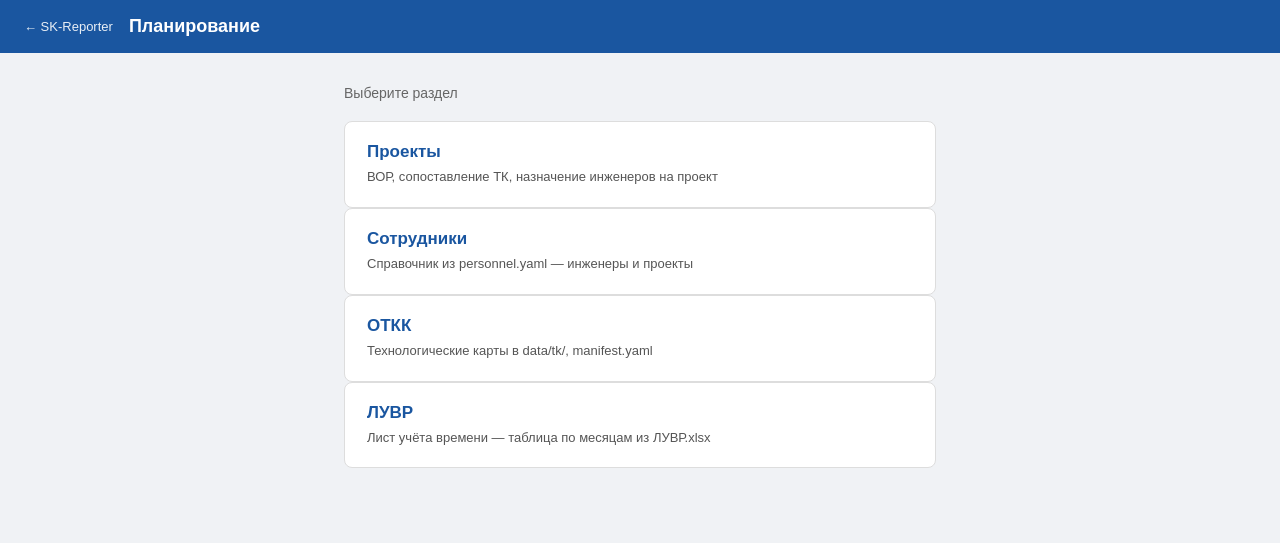
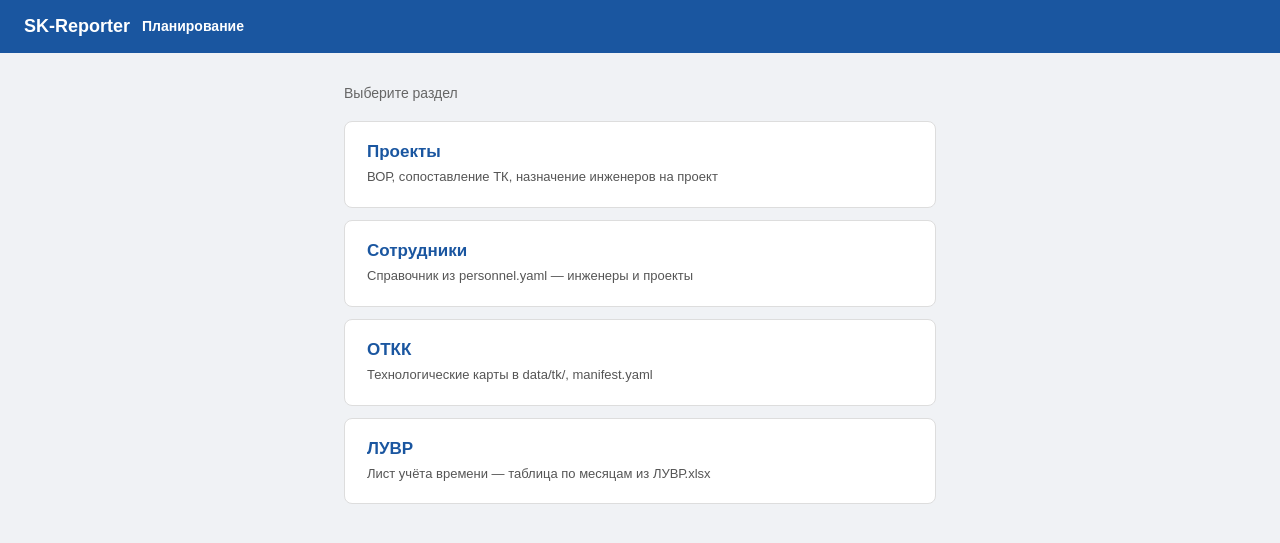
Before and after one commit to maksspiridonov235-spec/sk-reporter, a FastAPI app: page /planning in a window 1280 px wide. Shown: the top 543 px of the page. Run offline with FastAPI, Linux system fonts and the light colour scheme; parts of the project's set-up code (start-up, migrations or seed data) failed here and were passed over.

Commit message:
feat: хлебные крошки в шапке и отступы между карточками
Общий _header.html: SK-Reporter и путь после заголовка; gap между home-card на хабах.

Co-authored-by: Cursor <cursoragent@cursor.com>

```diff
--- a/webapp/main.py
+++ b/webapp/main.py
@@ -148,12 +148,15 @@ def find_reports_for_company(company_name: str, keywords: list[str]):
     return found
 
 
-def _page_context(request: Request) -> dict:
-    return {
+def _page_context(request: Request, breadcrumbs: list[dict] | None = None, **extra) -> dict:
+    ctx = {
         "request": request,
         "agent_enabled": AGENT_ENABLED,
         "git_head": _git_head,
+        "breadcrumbs": breadcrumbs or [],
     }
+    ctx.update(extra)
+    return ctx
 
 
 @app.get("/health")
@@ -205,19 +208,34 @@ async def home(request: Request):
 @app.get("/reporting", response_class=HTMLResponse)
 async def reporting_page(request: Request):
     print(f"[REQ] GET /reporting pid={os.getpid()} -> reporting.html")
-    return templates.TemplateResponse("reporting.html", _page_context(request))
+    return templates.TemplateResponse(
+        "reporting.html",
+        _page_context(request, breadcrumbs=[{"label": "Отчётность"}]),
+    )
 
 
 @app.get("/daily", response_class=HTMLResponse)
 async def daily_reports(request: Request):
     print(f"[REQ] GET /daily pid={os.getpid()} -> daily.html")
-    return templates.TemplateResponse("daily.html", _page_context(request))
+    return templates.TemplateResponse(
+        "daily.html",
+        _page_context(
+            request,
+            breadcrumbs=[
+                {"label": "Отчётность", "href": "/reporting"},
+                {"label": "Ежедневные отчёты"},
+            ],
+        ),
+    )
 
 
 @app.get("/planning", response_class=HTMLResponse)
 async def planning_page(request: Request):
     print(f"[REQ] GET /planning pid={os.getpid()} -> planning.html")
-    return templates.TemplateResponse("planning.html", _page_context(request))
+    return templates.TemplateResponse(
+        "planning.html",
+        _page_context(request, breadcrumbs=[{"label": "Планирование"}]),
+    )
 
 
 @app.get("/planning/{section}", response_class=HTMLResponse)
@@ -226,8 +244,15 @@ async def planning_section_page(request: Request, section: str):
     if not title:
         raise HTTPException(status_code=404, detail="Неизвестный раздел планирования")
     print(f"[REQ] GET /planning/{section} pid={os.getpid()} -> planning_section.html")
-    ctx = _page_context(request)
-    ctx.update({"section": section, "section_title": title})
+    ctx = _page_context(
+        request,
+        breadcrumbs=[
+            {"label": "Планирование", "href": "/planning"},
+            {"label": title},
+        ],
+        section=section,
+        section_title=title,
+    )
     return templates.TemplateResponse("planning_section.html", ctx)
 
 
@@ -261,7 +286,16 @@ async def planning_set_project_engineers(project_id: str, body: ProjectEngineers
 @app.get("/luvr", response_class=HTMLResponse)
 async def luvr_page(request: Request):
     print(f"[REQ] GET /luvr pid={os.getpid()} -> luvr.html")
-    return templates.TemplateResponse("luvr.html", _page_context(request))
+    return templates.TemplateResponse(
+        "luvr.html",
+        _page_context(
+            request,
+            breadcrumbs=[
+                {"label": "Планирование", "href": "/planning"},
+                {"label": "ЛУВР"},
+            ],
+        ),
+    )
 
 
 @app.get("/api/luvr")
@@ -274,13 +308,26 @@ async def luvr_api():
 @app.get("/engineer-hub", response_class=HTMLResponse)
 async def engineer_hub_page(request: Request):
     print(f"[REQ] GET /engineer-hub pid={os.getpid()} -> engineer_hub.html")
-    return templates.TemplateResponse("engineer_hub.html", _page_context(request))
+    return templates.TemplateResponse(
+        "engineer_hub.html",
+        _page_context(request, breadcrumbs=[{"label": "Инженер ФИО"}]),
+    )
 
 
 @app.get("/engineer", response_class=HTMLResponse)
 async def engineer_page(request: Request):
     print(f"[REQ] GET /engineer pid={os.getpid()} -> engineer.html")
-    return templates.TemplateResponse("engineer.html", _page_context(request))
+    return templates.TemplateResponse(
+        "engineer.html",
+        _page_context(
+            request,
+            breadcrumbs=[
+                {"label": "Инженер ФИО", "href": "/engineer-hub"},
+                {"label": "Отчёт инженера"},
+            ],
+            header_meta_id="profileName",
+        ),
+    )
 
 
 class EngineerEntry(BaseModel):
--- a/webapp/static/app.css
+++ b/webapp/static/app.css
@@ -2,9 +2,30 @@
 body { font-family: Arial, sans-serif; background: #f0f2f5; color: #222; }
 header {
   background: #1a56a0; color: #fff; padding: 16px 24px;
-  display: flex; align-items: center; gap: 16px;
+  display: flex; align-items: center; gap: 12px;
 }
-header .title { font-size: 18px; font-weight: bold; }
+.header-brand {
+  color: #fff; text-decoration: none; font-size: 18px; font-weight: bold;
+  flex-shrink: 0;
+}
+.header-brand:hover { text-decoration: underline; }
+.breadcrumbs { flex: 1; min-width: 0; }
+.breadcrumb-list {
+  list-style: none; display: flex; flex-wrap: wrap; align-items: center;
+  gap: 6px 10px; font-size: 14px; line-height: 1.3;
+}
+.breadcrumb-list li { display: flex; align-items: center; }
+.breadcrumb-list li + li::before {
+  content: "›"; margin-right: 10px; opacity: .55; font-size: 16px; line-height: 1;
+}
+.breadcrumb-list a {
+  color: rgba(255,255,255,.82); text-decoration: none;
+}
+.breadcrumb-list a:hover { color: #fff; text-decoration: underline; }
+.breadcrumb-list li:last-child span {
+  color: #fff; font-weight: 600;
+}
+header .header-meta { margin-left: auto; font-size: 13px; opacity: .85; flex-shrink: 0; }
 .layout { display: flex; gap: 0; height: calc(100vh - 54px); }
 
 /* Левая панель: контент 318px (эталон); прокрутка сбоку на .sidebar-track */
@@ -624,17 +645,19 @@ input[type="date"].field-control::-webkit-calendar-picker-indicator {
 }
 
 /* Главная страница */
-.header-back {
-  color: #fff; text-decoration: none; font-size: 20px; line-height: 1;
-  opacity: .85; padding: 2px 4px; border-radius: 4px;
-}
-.header-back:hover { opacity: 1; background: rgba(255,255,255,.12); }
 .home-body { min-height: 100vh; }
 .home-main {
   max-width: 640px; margin: 0 auto; padding: 32px 24px 48px;
 }
 .home-lead { font-size: 14px; color: #666; margin-bottom: 20px; }
-.home-nav { list-style: none; }
+.home-nav {
+  list-style: none;
+  margin: 0;
+  padding: 0;
+  display: flex;
+  flex-direction: column;
+  gap: 12px;
+}
 .home-card {
   display: block; background: #fff; border: 1px solid #ddd; border-radius: 8px;
   padding: 20px 22px; text-decoration: none; color: inherit;
@@ -650,11 +673,6 @@ input[type="date"].field-control::-webkit-calendar-picker-indicator {
 .home-card-desc { display: block; font-size: 13px; color: #555; line-height: 1.45; }
 
 /* Отчёт инженера */
-.header-link {
-  color: #fff; text-decoration: none; font-size: 13px; opacity: .9;
-}
-.header-link:hover { opacity: 1; text-decoration: underline; }
-.header-meta { margin-left: auto; font-size: 13px; opacity: .85; }
 .engineer-layout { height: calc(100vh - 54px); }
 .engineer-main {
   flex: 1; min-width: 0; display: flex; flex-direction: column;
--- /dev/null
+++ b/webapp/templates/_header.html
@@ -0,0 +1,21 @@
+<header>
+  <a href="/" class="header-brand">SK-Reporter</a>
+  {% if breadcrumbs %}
+  <nav class="breadcrumbs" aria-label="Навигация">
+    <ol class="breadcrumb-list">
+      {% for crumb in breadcrumbs %}
+      <li>
+        {% if crumb.href %}
+        <a href="{{ crumb.href }}">{{ crumb.label }}</a>
+        {% else %}
+        <span aria-current="page">{{ crumb.label }}</span>
+        {% endif %}
+      </li>
+      {% endfor %}
+    </ol>
+  </nav>
+  {% endif %}
+  {% if header_meta_id %}
+  <span id="{{ header_meta_id }}" class="header-meta"></span>
+  {% endif %}
+</header>
--- a/webapp/templates/daily.html
+++ b/webapp/templates/daily.html
@@ -8,10 +8,7 @@
   <link rel="stylesheet" href="/static/app.css?v={{ git_head }}"/>
 </head>
 <body>
-<header>
-  <a href="/reporting" class="header-back" title="К отчётности">←</a>
-  <span class="title">Ежедневные отчеты СК</span>
-</header>
+{% include "_header.html" %}
 
 <div class="layout">
 
--- a/webapp/templates/engineer.html
+++ b/webapp/templates/engineer.html
@@ -8,11 +8,7 @@
   <link rel="stylesheet" href="/static/app.css?v={{ git_head }}"/>
 </head>
 <body>
-<header>
-  <a class="header-link" href="/engineer-hub">← Инженер ФИО</a>
-  <span class="title">Отчёт инженера</span>
-  <span id="profileName" class="header-meta"></span>
-</header>
+{% include "_header.html" %}
 
 <div class="layout engineer-layout">
   <aside class="sidebar-shell">
--- a/webapp/templates/engineer_hub.html
+++ b/webapp/templates/engineer_hub.html
@@ -8,10 +8,7 @@
   <link rel="stylesheet" href="/static/app.css?v={{ git_head }}"/>
 </head>
 <body class="home-body">
-<header>
-  <a class="header-link" href="/">← SK-Reporter</a>
-  <span class="title">Инженер ФИО</span>
-</header>
+{% include "_header.html" %}
 
 <main class="home-main">
   <p class="home-lead">Работа с инженерами: профили, bat-файлы, отчёты по ВОР</p>
--- a/webapp/templates/home.html
+++ b/webapp/templates/home.html
@@ -8,9 +8,7 @@
   <link rel="stylesheet" href="/static/app.css?v={{ git_head }}"/>
 </head>
 <body class="home-body">
-<header>
-  <span class="title">SK-Reporter</span>
-</header>
+{% include "_header.html" %}
 
 <main class="home-main">
   <p class="home-lead">Выберите раздел</p>
--- a/webapp/templates/luvr.html
+++ b/webapp/templates/luvr.html
@@ -8,10 +8,7 @@
   <link rel="stylesheet" href="/static/app.css?v={{ git_head }}"/>
 </head>
 <body>
-<header>
-  <a class="header-link" href="/planning">← Планирование</a>
-  <span class="title">ЛУВР</span>
-</header>
+{% include "_header.html" %}
 
 <div class="planning-shell">
   <p class="planning-hint">Лист учёта времени — <code>data/luvr/ЛУВР.xlsx</code>, таблица по месяцам.</p>
--- a/webapp/templates/planning.html
+++ b/webapp/templates/planning.html
@@ -8,10 +8,7 @@
   <link rel="stylesheet" href="/static/app.css?v={{ git_head }}"/>
 </head>
 <body class="home-body">
-<header>
-  <a class="header-link" href="/">← SK-Reporter</a>
-  <span class="title">Планирование</span>
-</header>
+{% include "_header.html" %}
 
 <main class="home-main">
   <p class="home-lead">Выберите раздел</p>
--- a/webapp/templates/planning_section.html
+++ b/webapp/templates/planning_section.html
@@ -8,10 +8,7 @@
   <link rel="stylesheet" href="/static/app.css?v={{ git_head }}"/>
 </head>
 <body data-planning-section="{{ section }}">
-<header>
-  <a class="header-link" href="/planning">← Планирование</a>
-  <span class="title">{{ section_title }}</span>
-</header>
+{% include "_header.html" %}
 
 <div class="planning-shell">
   {% if section == "projects" %}
--- a/webapp/templates/reporting.html
+++ b/webapp/templates/reporting.html
@@ -8,10 +8,7 @@
   <link rel="stylesheet" href="/static/app.css?v={{ git_head }}"/>
 </head>
 <body class="home-body">
-<header>
-  <a class="header-link" href="/">← SK-Reporter</a>
-  <span class="title">Отчётность</span>
-</header>
+{% include "_header.html" %}
 
 <main class="home-main">
   <p class="home-lead">Выберите раздел</p>
```
